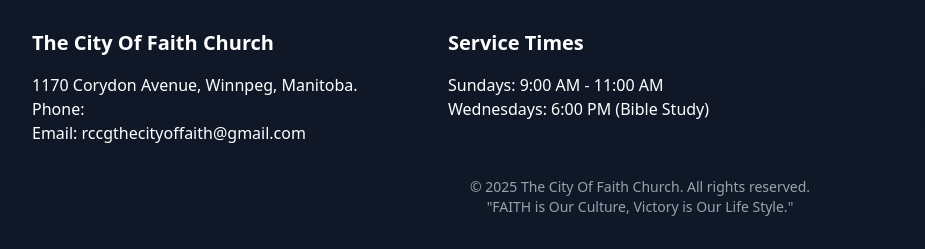
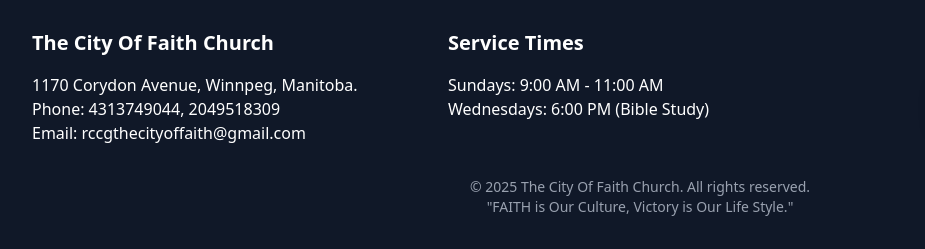
Before and after one commit to Adewale90256/Org-COF, a plain HTML site: page blog.html in a window 1280 px wide. Shown: the part 1581-1830 px from the top of the page, 0-925 px from the left. Drawn offline with nearby package versions, Linux system fonts and the light colour scheme; a script that the page names is missing.

Commit message:
Update blog.html

```diff
--- a/blog.html
+++ b/blog.html
@@ -178,7 +178,7 @@
         <div>
           <h2 class="text-xl font-bold mb-4">The City Of Faith Church</h2>
           <p>1170 Corydon Avenue, Winnpeg, Manitoba.</p>
-          <p>Phone:</p>
+          <p>Phone: 4313749044, 2049518309</p>
           <p>Email: rccgthecityoffaith@gmail.com</p>
         </div>
 
```
